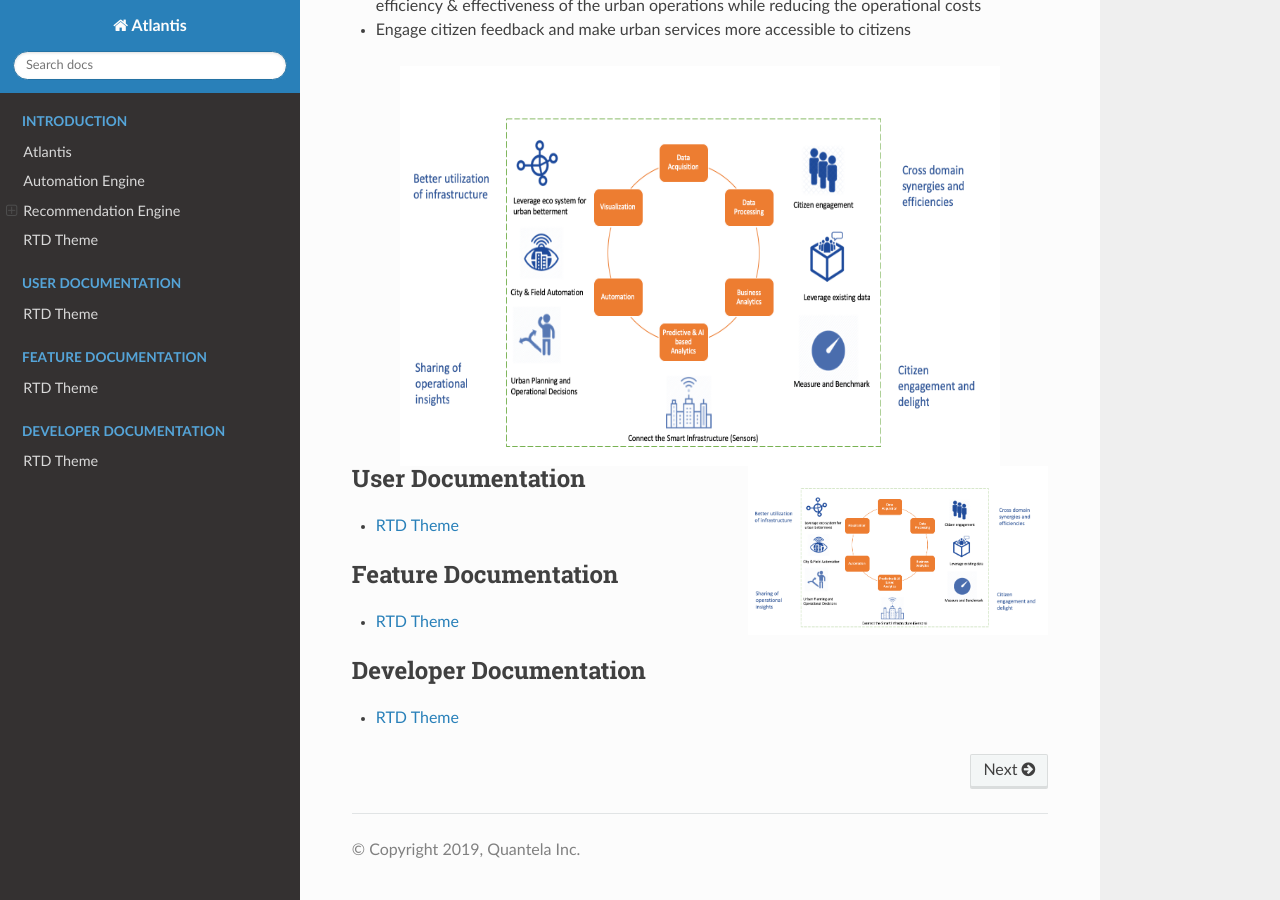
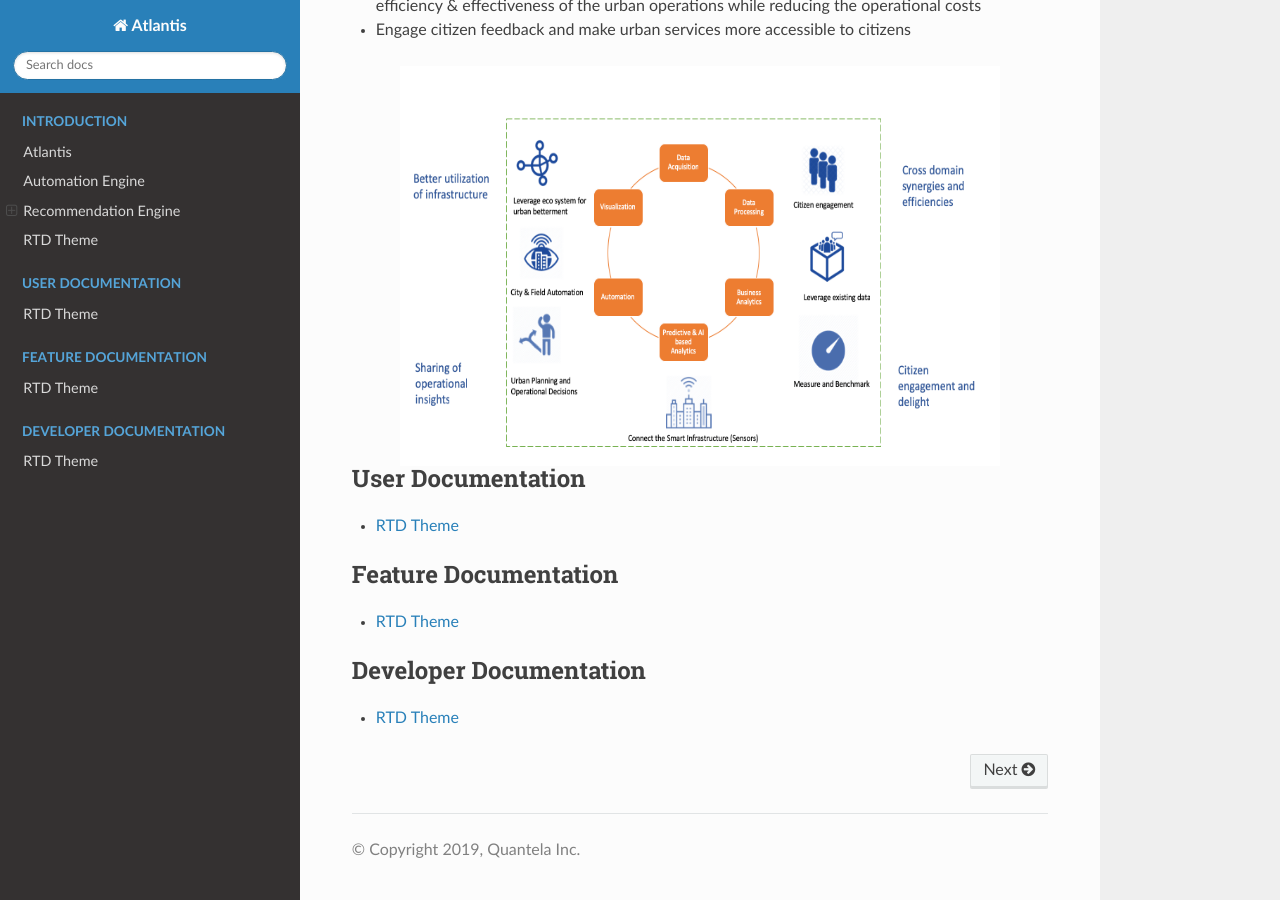
Before and after one commit to mohamedsheriff/atlantisdocs, a Sphinx documentation site: the page built from source/index.rst, in a window 1280 px wide and 900 px high, scrolled down 728 px. Built offline with Sphinx 7.4.7 and the Read the Docs theme 2.0.0, drawn with Linux system fonts in a browser that asks for light colours; pages that are not in the unit, such as notebooks, are missing from menus.

Commit message:
Update index.rst

```diff
--- a/source/index.rst
+++ b/source/index.rst
@@ -28,12 +28,6 @@ The platform simplifies the key aspects related to the digital transformation of
     :align: center
     :height: 400px
     :alt: Atlantis Platform
-
-.. figure:: ../source/images/Atlantis_Platform.png
-    :align: right
-    :figwidth: 300px
-    :target: ../source/images/Atlantis_Platform.png
-
 
 .. _intro-docs:
 
```
